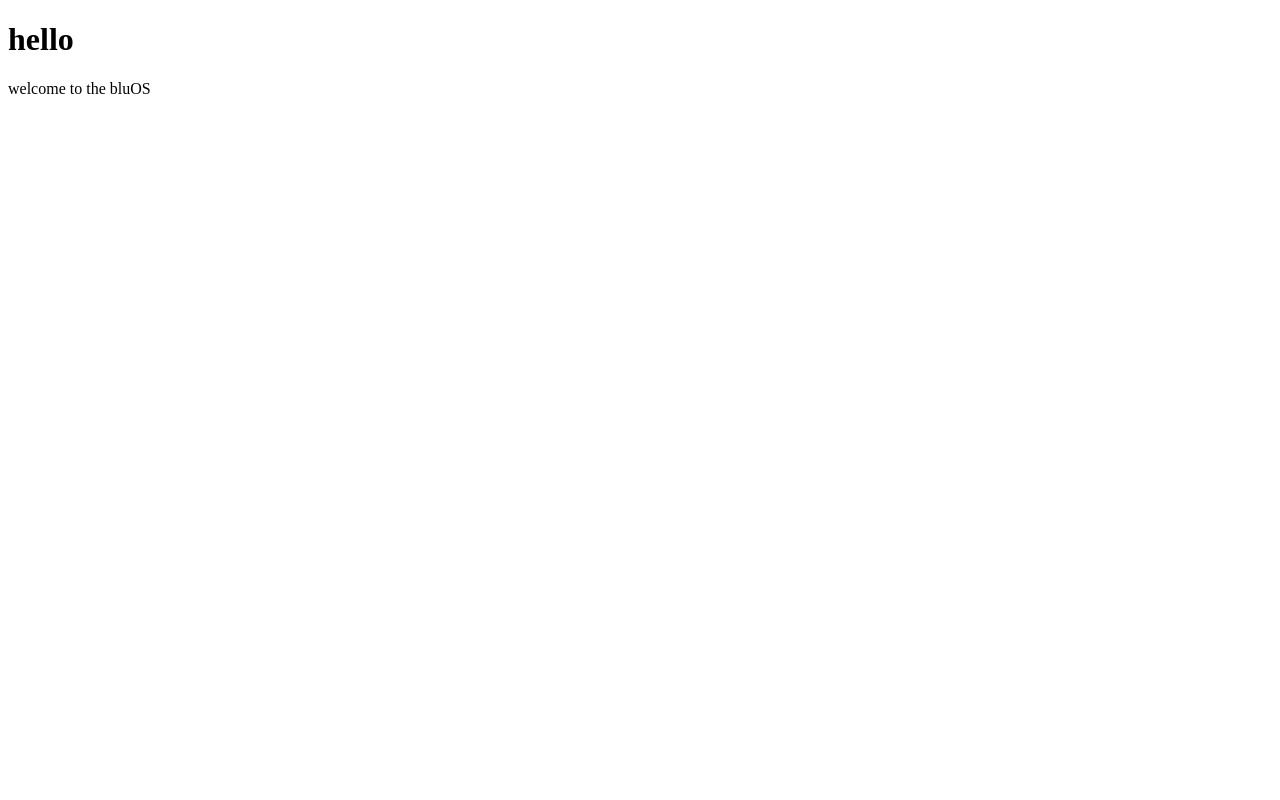
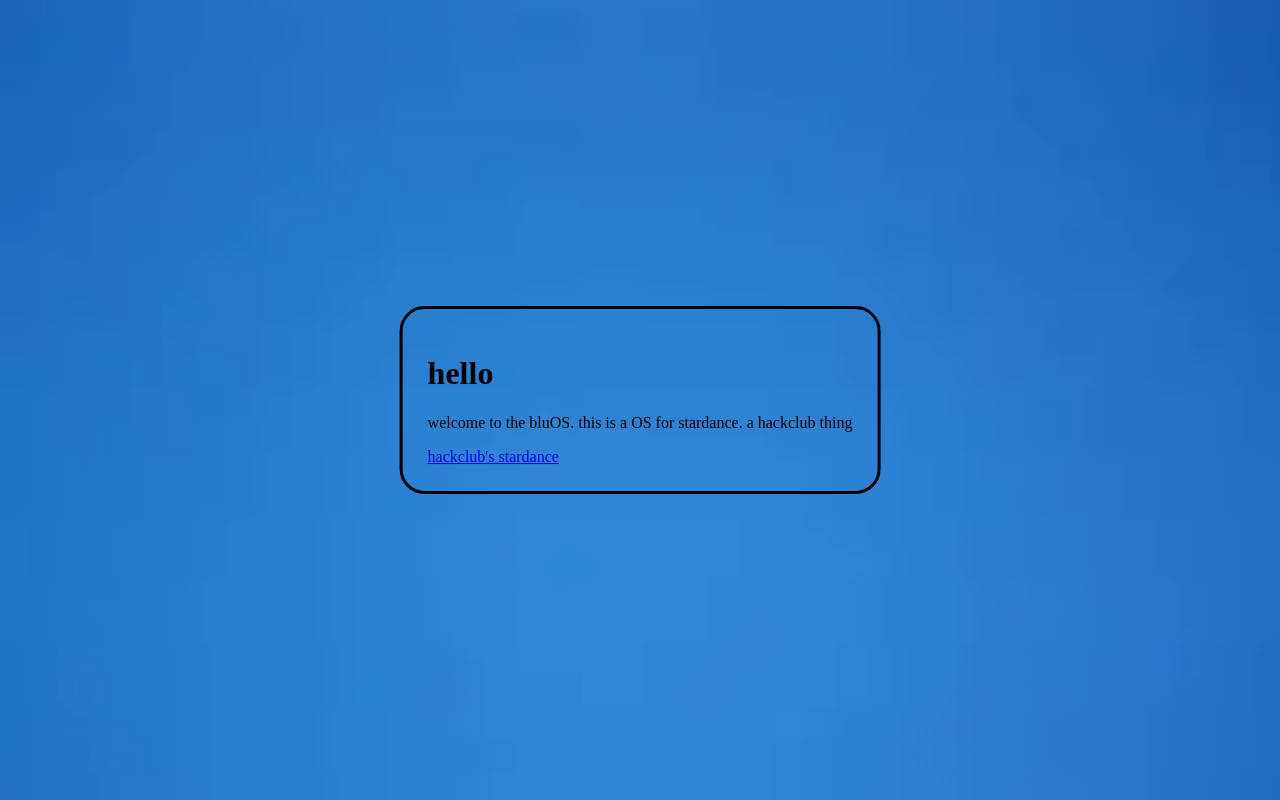
Before and after one commit to daveandbustrer/bluOS, a plain HTML site: page index.html in a window 1280 px wide. Drawn offline with Linux system fonts and the light colour scheme.

Commit message:
added the first part of blu os

```diff
--- a/index.html
+++ b/index.html
@@ -1,7 +1,29 @@
 <!doctype html>
-<html>
-  <body>
-    <h1>hello</h1>
-    <p>welcome to the bluOS</p>
+<html lang="en">
+  <head>
+    <meta charset="UTF-8" />
+    <meta name="viewport" content="width=device-width, initial-scale=1.0" />
+    <title>page of blu</title>
+  </head>
+  <body
+    style="background-image: url(./imgs&gifs/OIP.png); background-size: cover"
+  >
+    <div id="root" style="position: absolute; left: 50%; top: 50%">
+      <div
+        style="
+          border: solid;
+          width: fit-content;
+          border-radius: 25px;
+          padding: 25px;
+          transform: translate(-50%, -50%);
+        "
+      >
+        <h1>hello</h1>
+        <p>
+          welcome to the bluOS. this is a OS for stardance. a hackclub thing
+        </p>
+        <a href="https://stardance.hackclub.com/">hackclub's stardance</a>
+      </div>
+    </div>
   </body>
 </html>
```
Also changed, not shown: imgs&gifs/OIP.png (added).
